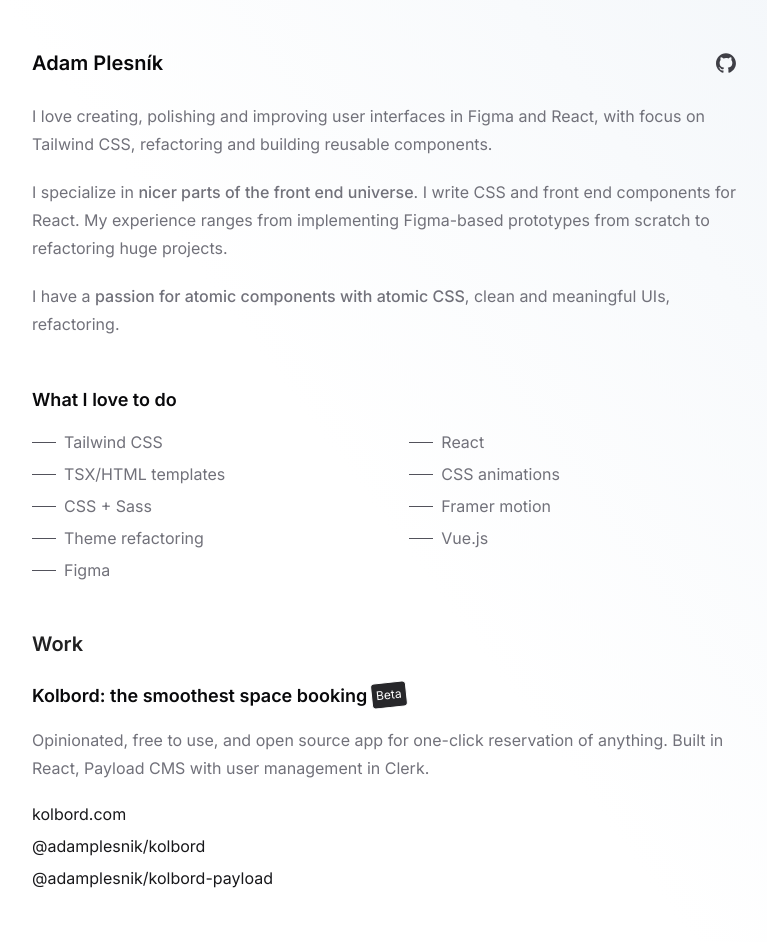
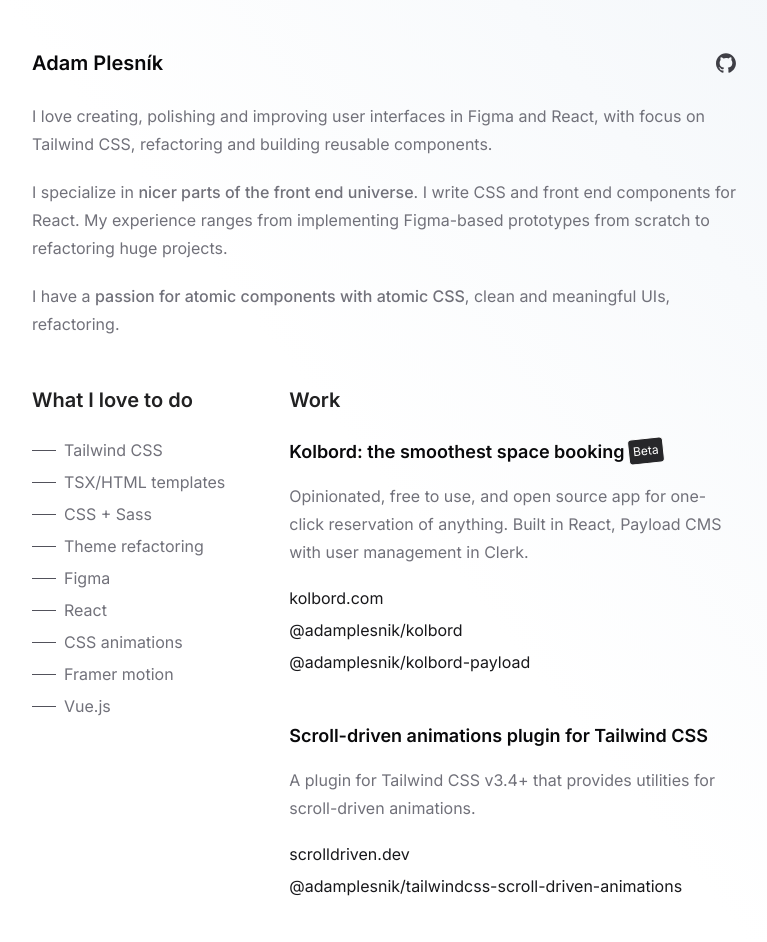
Before and after one commit to adamplesnik/adamplesnik.com, a React (Vite) app: page / in a window 1280 px wide. Shown: the top 942 px of the page, without its empty margins (256-1023 px from the left). Built offline with nearby package versions, Linux system fonts and the light colour scheme.

Commit message:
Update layout, sub option in Tile with smaller Heading

```diff
--- a/src/components/Tile.tsx
+++ b/src/components/Tile.tsx
@@ -1,11 +1,19 @@
+import { clsx } from 'clsx'
 import { HTMLAttributes, PropsWithChildren, ReactNode } from 'react'
 import Heading from './Heading'
 
-const Tile = ({ children, title, badge, links }: PropsWithChildren<TileWrapperProps>) => {
+const Tile = ({
+  sub,
+  children,
+  title,
+  badge,
+  links,
+  className,
+}: PropsWithChildren<TileWrapperProps>) => {
   return (
-    <div className="mb-12">
+    <div className={clsx('mb-12', className)}>
       <div className="flex gap-1">
-        {title && <Heading size={4}>{title}</Heading>}
+        {title && <Heading size={sub ? 4 : 3}>{title}</Heading>}
         {badge && badge}
       </div>
       {children}
@@ -16,6 +24,7 @@ const Tile = ({ children, title, badge, links }: PropsWithChildren<TileWrapperPr
 
 export type TileWrapperProps = {
   children: PropsWithChildren
+  sub?: boolean
   title?: string
   badge?: ReactNode
   links?: ReactNode
--- a/src/content/KolbordTile.tsx
+++ b/src/content/KolbordTile.tsx
@@ -24,7 +24,7 @@ const Links = () => {
 
 const KolbordTile = () => {
   return (
-    <Tile title="Kolbord: the smoothest space booking" badge={<Badge />} links={<Links />}>
+    <Tile title="Kolbord: the smoothest space booking" badge={<Badge />} links={<Links />} sub>
       <Paragraph>
         Opinionated, free to use, and open source app for one-click reservation of anything. Built
         in React, Payload CMS with user management in Clerk.
--- a/src/content/LoveToDo.tsx
+++ b/src/content/LoveToDo.tsx
@@ -14,8 +14,8 @@ const skills = [
 
 const LoveToDo = () => {
   return (
-    <Tile title="What I love to do">
-      <ul className="grid gap-2 sm:grid-flow-col sm:grid-rows-5">
+    <Tile title="What I love to do" className="shrink-0">
+      <ul className="flex flex-col gap-2">
         {skills.map((skill, i) => (
           <li key={i} className="flex items-center gap-2">
             <span className="block h-px w-6 bg-zinc-600" />
--- a/src/content/PluginTile.tsx
+++ b/src/content/PluginTile.tsx
@@ -15,7 +15,7 @@ const Links = () => {
 
 const PluginTile = () => {
   return (
-    <Tile title="Scroll-driven animations plugin for Tailwind CSS" links={<Links />}>
+    <Tile title="Scroll-driven animations plugin for Tailwind CSS" links={<Links />} sub>
       <Paragraph>
         A plugin for Tailwind CSS v3.4+ that provides utilities for scroll-driven animations.
       </Paragraph>
--- a/src/content/WebUmeniaTile.tsx
+++ b/src/content/WebUmeniaTile.tsx
@@ -12,7 +12,7 @@ const Links = () => {
 
 const WebUmeniaTile = () => {
   return (
-    <Tile title="CSS refactoring for webumenia.sk" links={<Links />}>
+    <Tile title="CSS refactoring for webumenia.sk" links={<Links />} sub>
       <Paragraph>
         Web umenia features almost 180k artworks from the collections of Slovak galleries. I forked
         their dev branch and started the process of removing old code, reorganizing dependencies and
--- a/src/pages/Home.tsx
+++ b/src/pages/Home.tsx
@@ -13,11 +13,15 @@ const Home = () => {
     <Page>
       <Info />
       <Skills />
-      <LoveToDo />
-      <Work />
-      <KolbordTile />
-      <PluginTile />
-      <WebUmeniaTile />
+      <div className="flex flex-col md:flex-row md:gap-16">
+        <LoveToDo />
+        <div>
+          <Work />
+          <KolbordTile />
+          <PluginTile />
+          <WebUmeniaTile />
+        </div>
+      </div>
       <Cv />
     </Page>
   )
```
